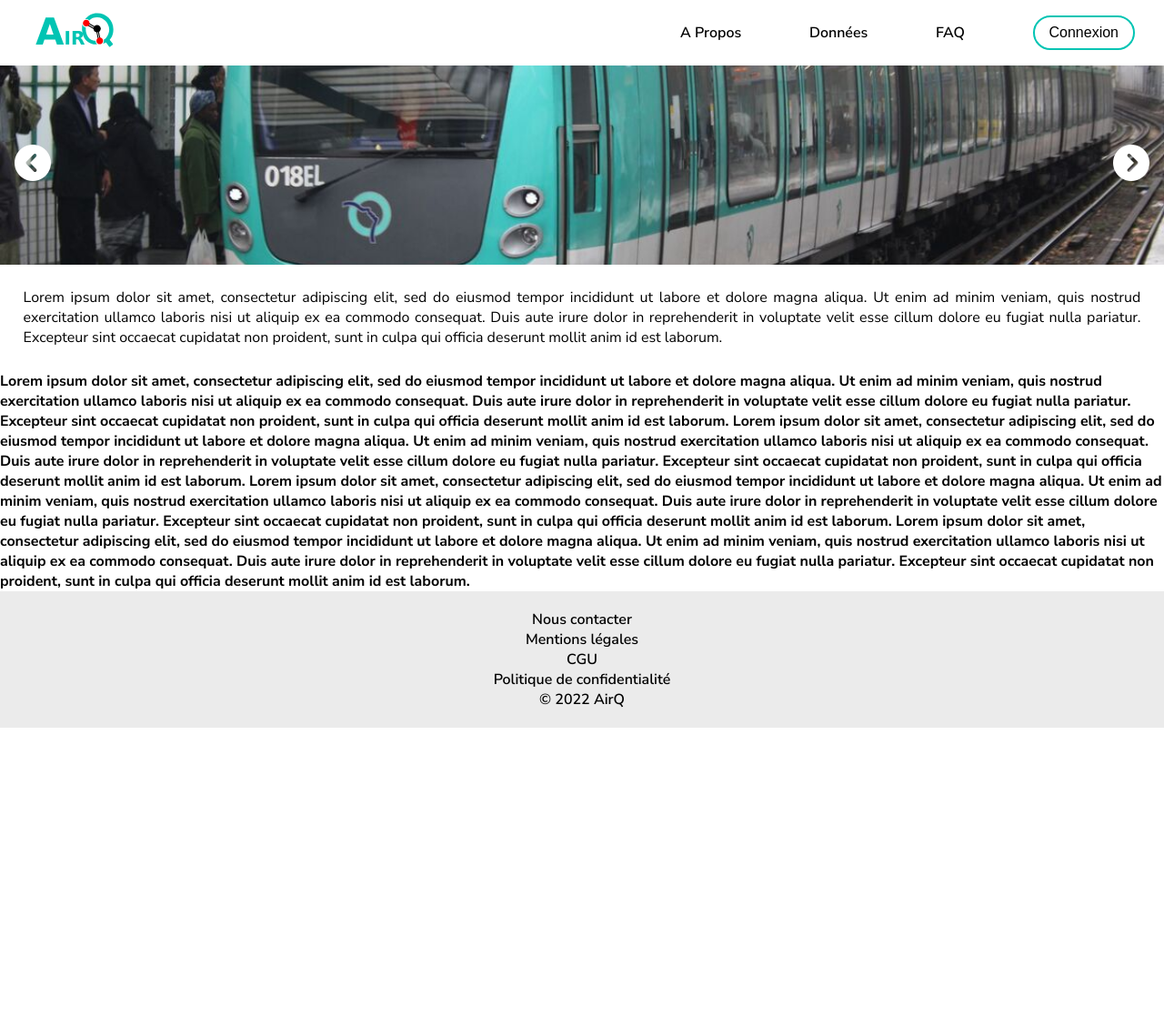
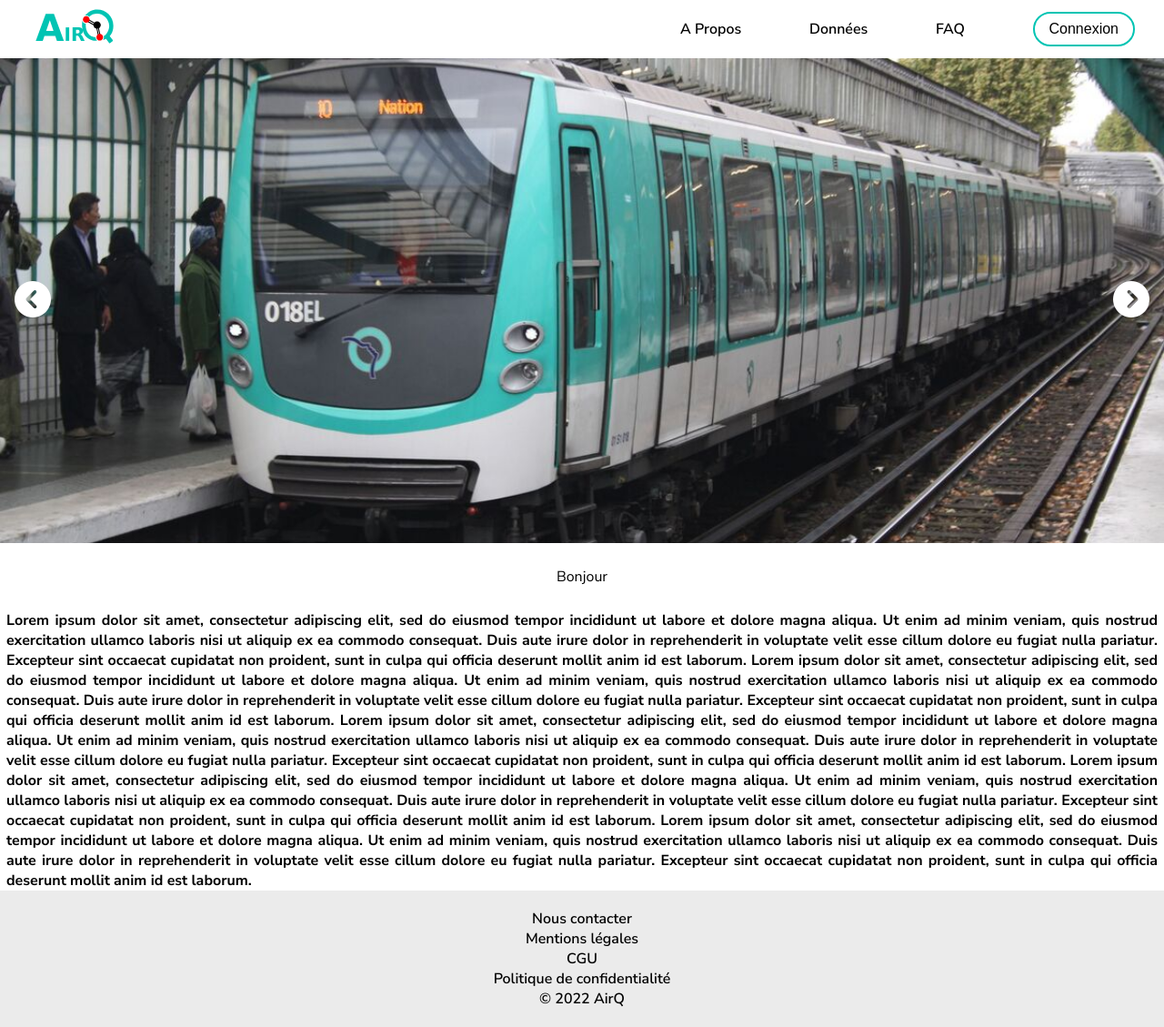
Before and after one commit to smansteel/APP_Info, a PHP site: page /arthur/accueil_v2.html in a window 1280 px wide. Shown: the whole page at 91% size. Before the commit the page ends 800 px from the top, so only its background shows below. Run offline with PHP 8.4, Linux system fonts and the light colour scheme.

Commit message:
alex à ton tour

```diff
--- a/arthur/accueil_v2.html
+++ b/arthur/accueil_v2.html
@@ -31,6 +31,9 @@
         </nav>
     </header>
 
+
+<div class="bodyparagraph">
+
     <div class="slider">
         <img src="images/carrousel1.jpg" alt="img1" class="img_slider active">
         <img src="images/carrousel2.jpg" alt="img2" class="img_slider">
@@ -49,18 +52,22 @@
 
     <div class="contenu">
         <p>
-            Lorem ipsum dolor sit amet, consectetur adipiscing elit, sed do eiusmod tempor incididunt ut labore et dolore magna aliqua. Ut enim ad minim veniam, quis nostrud exercitation ullamco laboris nisi ut aliquip ex ea commodo consequat. Duis aute irure dolor in reprehenderit in voluptate velit esse cillum dolore eu fugiat nulla pariatur. Excepteur sint occaecat cupidatat non proident, sunt in culpa qui officia deserunt mollit anim id est laborum.
+        Bonjour
         </p>
     </div>
 
     <div class="forme">
-        <h4>Lorem ipsum dolor sit amet, consectetur adipiscing elit, sed do eiusmod tempor incididunt ut labore et dolore magna aliqua. Ut enim ad minim veniam, quis nostrud exercitation ullamco laboris nisi ut aliquip ex ea commodo consequat. Duis aute irure dolor in reprehenderit in voluptate velit esse cillum dolore eu fugiat nulla pariatur. Excepteur sint occaecat cupidatat non proident, sunt in culpa qui officia deserunt mollit anim id est laborum.
-        Lorem ipsum dolor sit amet, consectetur adipiscing elit, sed do eiusmod tempor incididunt ut labore et dolore magna aliqua. Ut enim ad minim veniam, quis nostrud exercitation ullamco laboris nisi ut aliquip ex ea commodo consequat. Duis aute irure dolor in reprehenderit in voluptate velit esse cillum dolore eu fugiat nulla pariatur. Excepteur sint occaecat cupidatat non proident, sunt in culpa qui officia deserunt mollit anim id est laborum.
-        Lorem ipsum dolor sit amet, consectetur adipiscing elit, sed do eiusmod tempor incididunt ut labore et dolore magna aliqua. Ut enim ad minim veniam, quis nostrud exercitation ullamco laboris nisi ut aliquip ex ea commodo consequat. Duis aute irure dolor in reprehenderit in voluptate velit esse cillum dolore eu fugiat nulla pariatur. Excepteur sint occaecat cupidatat non proident, sunt in culpa qui officia deserunt mollit anim id est laborum.
-        Lorem ipsum dolor sit amet, consectetur adipiscing elit, sed do eiusmod tempor incididunt ut labore et dolore magna aliqua. Ut enim ad minim veniam, quis nostrud exercitation ullamco laboris nisi ut aliquip ex ea commodo consequat. Duis aute irure dolor in reprehenderit in voluptate velit esse cillum dolore eu fugiat nulla pariatur. Excepteur sint occaecat cupidatat non proident, sunt in culpa qui officia deserunt mollit anim id est laborum.
+        <h4>
+            Lorem ipsum dolor sit amet, consectetur adipiscing elit, sed do eiusmod tempor incididunt ut labore et dolore magna aliqua. Ut enim ad minim veniam, quis nostrud exercitation ullamco laboris nisi ut aliquip ex ea commodo consequat. Duis aute irure dolor in reprehenderit in voluptate velit esse cillum dolore eu fugiat nulla pariatur. Excepteur sint occaecat cupidatat non proident, sunt in culpa qui officia deserunt mollit anim id est laborum.
+            Lorem ipsum dolor sit amet, consectetur adipiscing elit, sed do eiusmod tempor incididunt ut labore et dolore magna aliqua. Ut enim ad minim veniam, quis nostrud exercitation ullamco laboris nisi ut aliquip ex ea commodo consequat. Duis aute irure dolor in reprehenderit in voluptate velit esse cillum dolore eu fugiat nulla pariatur. Excepteur sint occaecat cupidatat non proident, sunt in culpa qui officia deserunt mollit anim id est laborum.
+            Lorem ipsum dolor sit amet, consectetur adipiscing elit, sed do eiusmod tempor incididunt ut labore et dolore magna aliqua. Ut enim ad minim veniam, quis nostrud exercitation ullamco laboris nisi ut aliquip ex ea commodo consequat. Duis aute irure dolor in reprehenderit in voluptate velit esse cillum dolore eu fugiat nulla pariatur. Excepteur sint occaecat cupidatat non proident, sunt in culpa qui officia deserunt mollit anim id est laborum.
+            Lorem ipsum dolor sit amet, consectetur adipiscing elit, sed do eiusmod tempor incididunt ut labore et dolore magna aliqua. Ut enim ad minim veniam, quis nostrud exercitation ullamco laboris nisi ut aliquip ex ea commodo consequat. Duis aute irure dolor in reprehenderit in voluptate velit esse cillum dolore eu fugiat nulla pariatur. Excepteur sint occaecat cupidatat non proident, sunt in culpa qui officia deserunt mollit anim id est laborum.
+            Lorem ipsum dolor sit amet, consectetur adipiscing elit, sed do eiusmod tempor incididunt ut labore et dolore magna aliqua. Ut enim ad minim veniam, quis nostrud exercitation ullamco laboris nisi ut aliquip ex ea commodo consequat. Duis aute irure dolor in reprehenderit in voluptate velit esse cillum dolore eu fugiat nulla pariatur. Excepteur sint occaecat cupidatat non proident, sunt in culpa qui officia deserunt mollit anim id est laborum.
 
-    </h4>
+        </h4>
     </div>
+
+</div>
 
     <footer>
 
--- a/arthur/style_v2.css
+++ b/arthur/style_v2.css
@@ -6,7 +6,6 @@
 
 html {
     font-size: 16px;
-    scroll-behavior: smooth;
 }
 
 body {
@@ -21,11 +20,12 @@ body {
 header {
     position: fixed;
     width: 100%;
-    height: 9vh;
+    height: 8vh;
     top: 0;
     left: 0;
     background: #fff;
     padding: 0 2rem;
+    z-index:100;
 }
 
 nav {
@@ -146,13 +146,14 @@ nav {
 /* Slider */
 
 .slider {
-    margin-top: 9vh;
-    height: 50vh;
+    margin-top: 8vh;
+    height: 400pt;
+    overflow: hidden;
     position: relative;
 }
 .slider img {
     object-fit: cover;
-    height: 100%;
+    height: 400pt;
     width: 100%;
     position:absolute;
     top:0;
@@ -178,10 +179,19 @@ nav {
     left: 1rem;
 }
 
-.contenu {
-    flex: 1 0 auto;
+.contenu    {
     padding: 2vw 2vw;
+    text-align: center;
+}
+
+.forme {
+    display: flex;
+    flex-direction: column;
+    flex-grow: 1;
+    padding-left: 7px;
+    padding-right: 7px;
     text-align: justify;
+    word-wrap: break-word;
 }
 
 /* Forme n°1 */
@@ -196,9 +206,8 @@ nav {
 /* Footer */
 
 footer {
-    flex-shrink: 0;
-    flex-grow: 1;
     width: 100%;
+    bottom:0;
     background: #ebebeb;
     color: #000;
 
```
